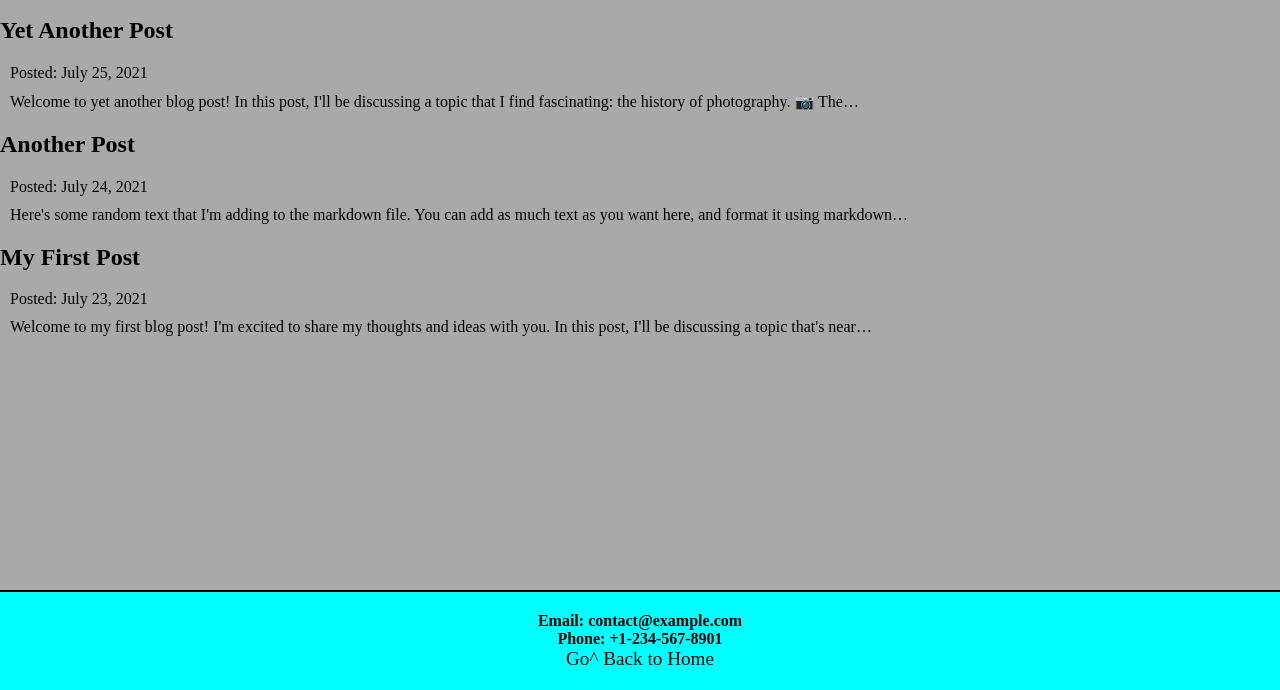
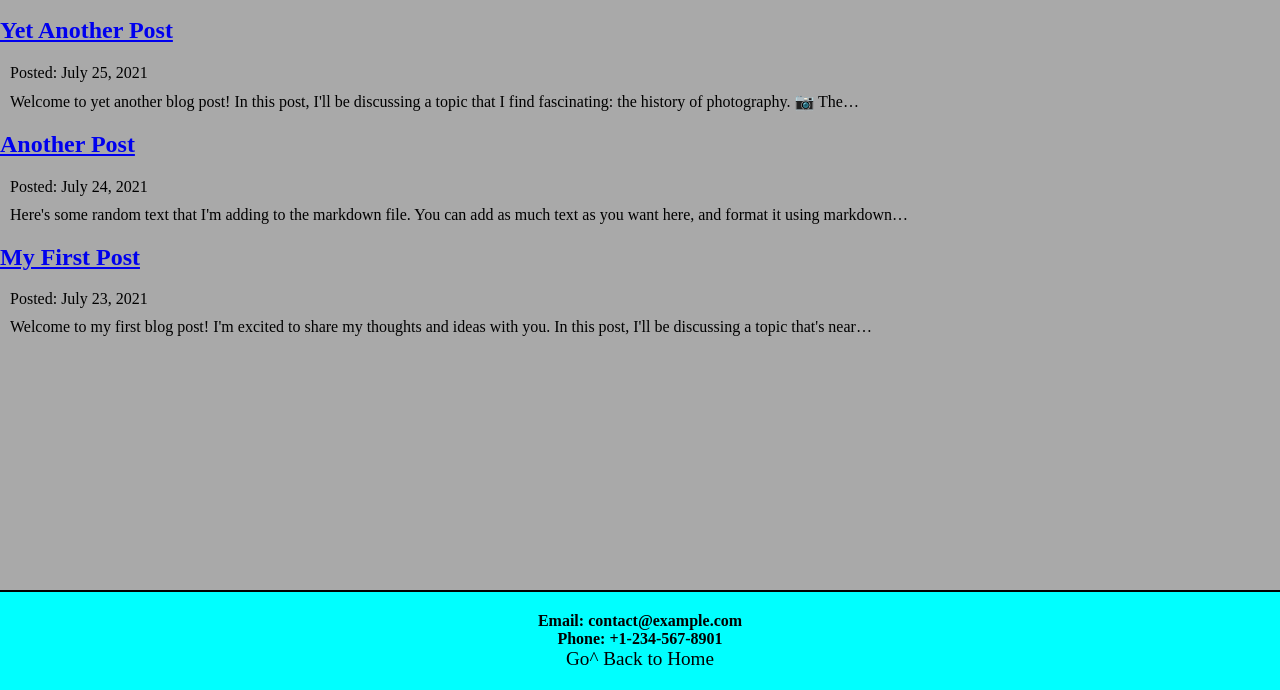
Before and after one commit to 12234e/news9, a Gatsby site: page /blog in a window 1280 px wide. Shown: the part 110-800 px from the top of the page. Built offline with nearby package versions, Linux system fonts and the light colour scheme; Gatsby itself is replaced by a stand-in of ours.

Commit message:
Finished Gatsby Tutorial Part 8

```diff
--- a/src/pages/blog/index.js
+++ b/src/pages/blog/index.js
@@ -1,7 +1,7 @@
 import * as React from 'react'
 import Layout from '../../components/layout'
 import Seo from '../../components/seo'
-import { graphql } from 'gatsby'
+import { graphql, Link } from 'gatsby'
 
 const BlogPage = ({ data }) => {
   return (
@@ -9,7 +9,11 @@
       {
         data.allMdx.nodes.map((node) => (
           <article key={node.id}>
-            <h2>{node.frontmatter.title}</h2>
+            <h2>
+              <Link to={`/blog/${node.frontmatter.slug}`}>
+                {node.frontmatter.title}
+              </Link>
+            </h2>
             <p>Posted: {node.frontmatter.date}</p>
             <p>{node.excerpt}</p>
           </article>
@@ -26,6 +30,7 @@
         frontmatter {
           title
           date(formatString: "MMMM DD, YYYY")
+          slug
         }
         id
         excerpt
```
